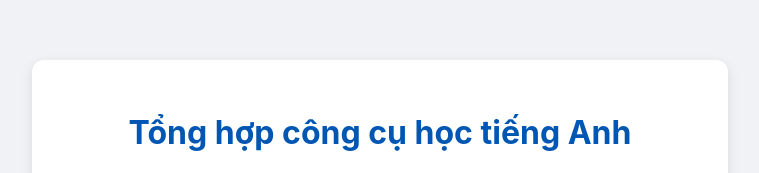
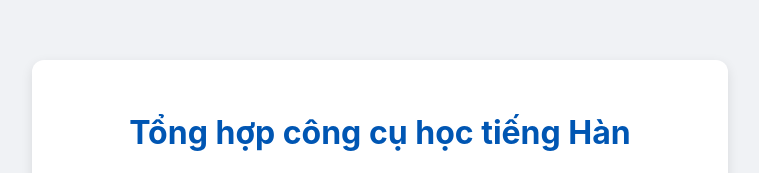
Before and after one commit to truongkhaai136-dot/webtienghan, a plain HTML site: page index.html in a window 1280 px wide. Shown: the part 128-301 px from the top of the page, without its empty margins (260-1019 px from the left). Drawn offline with Linux system fonts and the light colour scheme.

Commit message:
Update index.html

```diff
--- a/index.html
+++ b/index.html
@@ -58,7 +58,7 @@
 <body>
 
     <div class="container">
-        <h1>Tổng hợp công cụ học tiếng Anh</h1>
+        <h1>Tổng hợp công cụ học tiếng Hàn</h1>
 
         <ul class="tool-list">
             <li>
@@ -78,4 +78,5 @@
 
 </body>
 
+
 </html>
```
